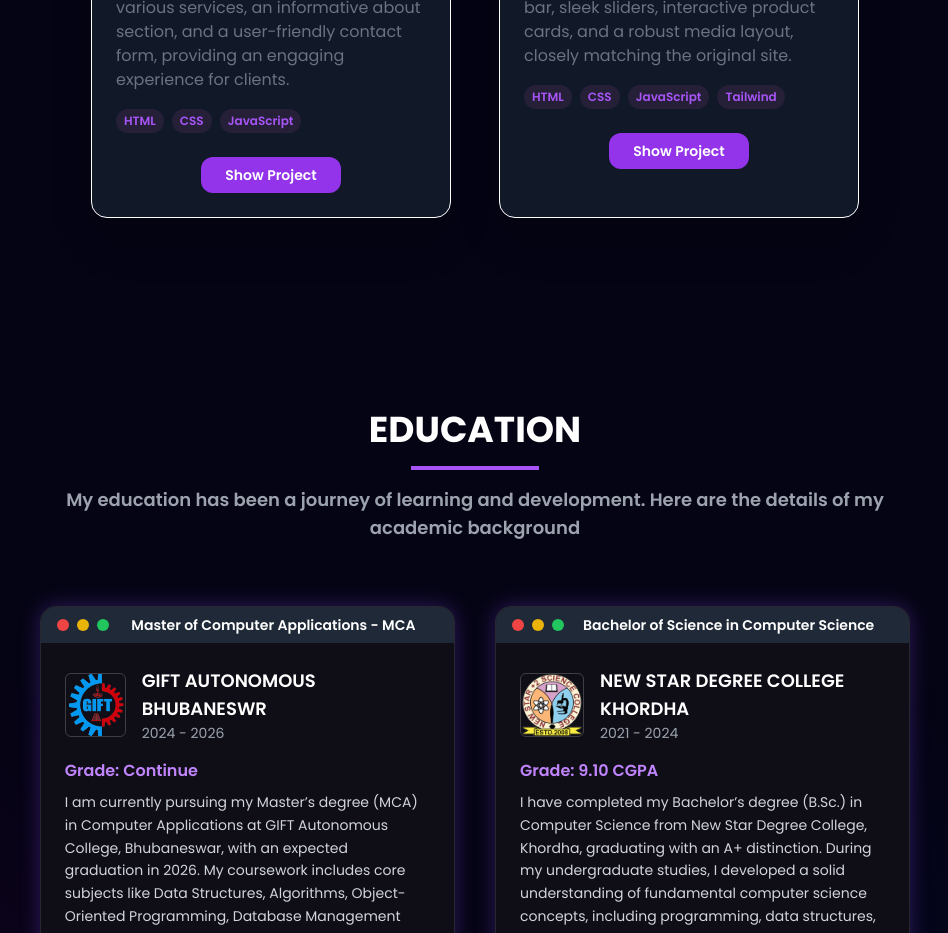
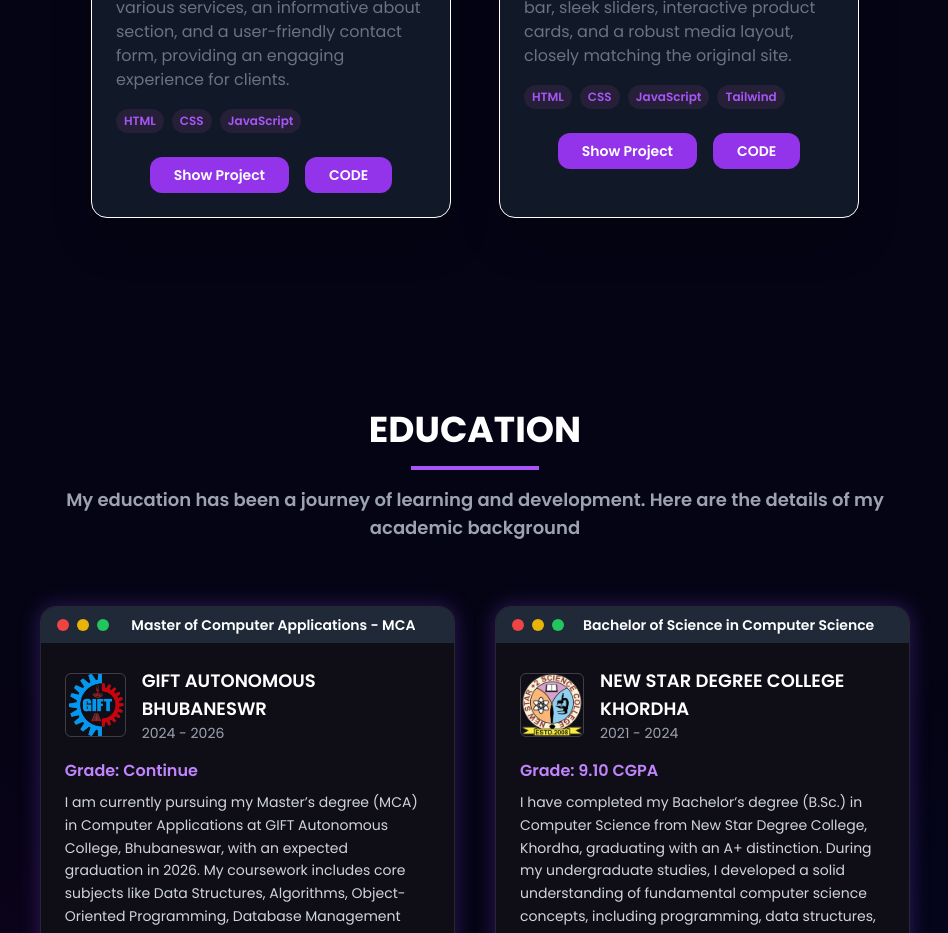
Before and after one commit to biswaranjanbehera006/Biswa_Ranjan_Portfolio, a React (Vite) app: page / in a window 1280 px wide. Shown: the part 2900-3833 px from the top of the page, without its empty margins (165-1113 px from the left). Built offline with nearby package versions, Linux system fonts and the light colour scheme.

Commit message:
add The code button

```diff
--- a/src/components/Work/Work.jsx
+++ b/src/components/Work/Work.jsx
@@ -78,6 +78,14 @@ const Work = () => {
             >
               Show Project
             </a>
+             <a
+              href={project.codegit}
+              target="_blank"
+              rel="noopener noreferrer"
+              className="inline-block bg-purple-600 hover:bg-purple-800 text-white px-6 py-2 rounded-xl text-sm font-semibold transition  ml-4"
+            >
+              CODE
+            </a>
           </div>
         </div>
       </div>
--- a/src/constants.js
+++ b/src/constants.js
@@ -324,6 +324,7 @@ export const myproject = [
     image: beauty,
     tags: ["HTML", "CSS", "JavaScript"],
     webapp: "https://visageqlith.netlify.app/",
+     codegit: "https://github.com/biswaranjanbehera006/MERN02M002/tree/main/june/week1/Day3/Beauty-Palour-website",
 
   },
   {
@@ -333,6 +334,7 @@ export const myproject = [
     image: samsunglogo,
     tags: ["HTML", "CSS", "JavaScript", "Tailwind"],
     webapp: "https://samsung-clone-qlith.netlify.app/",
+    codegit: "https://github.com/biswaranjanbehera006/Qlith-Samsung-Website-clone",
 
   }
 
```
